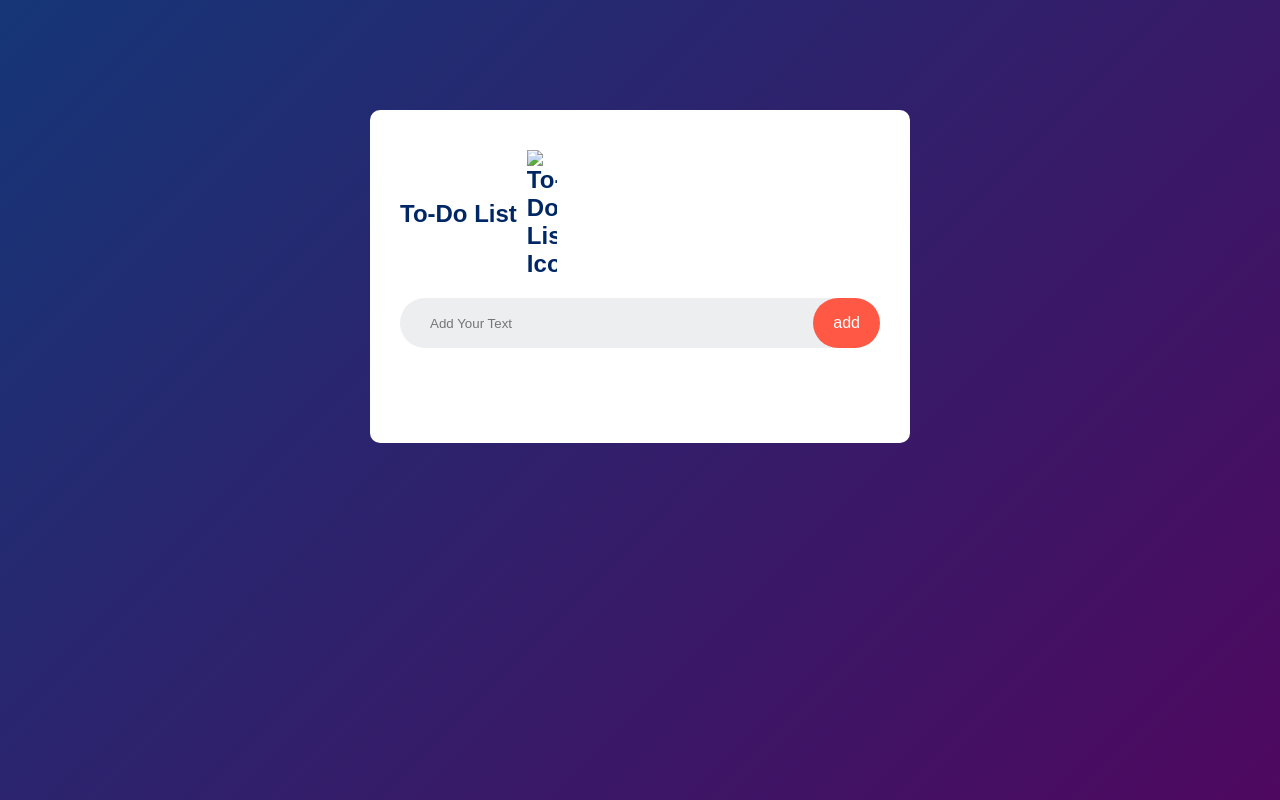
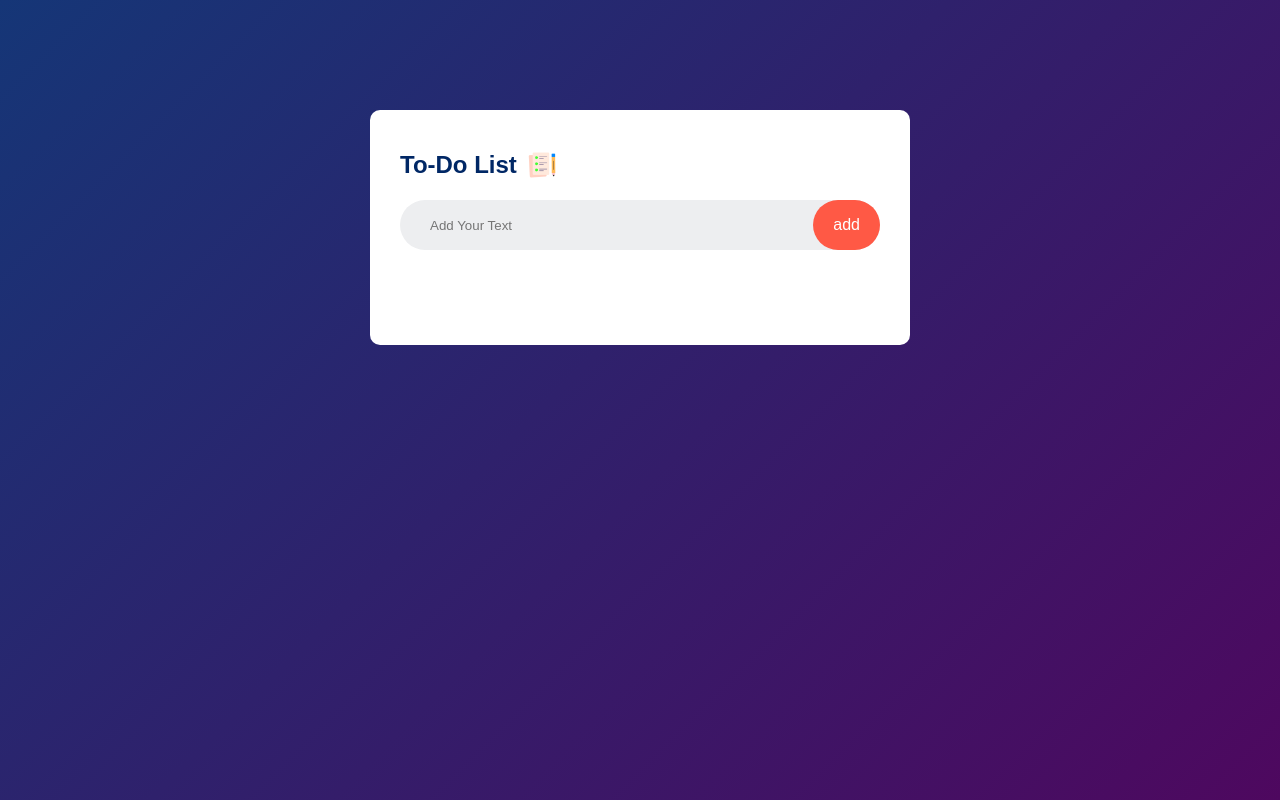
Before and after one commit to kitty57/Todo-list-management, a plain HTML site: page index.html in a window 1280 px wide. Drawn offline with Linux system fonts and the light colour scheme.

Commit message:
Update index.html

```diff
--- a/index.html
+++ b/index.html
@@ -9,7 +9,7 @@
 <body>
     <div class="container">
         <div class="todo-app">
-            <h2>To-Do List<img src="images/icon.png" alt="To-Do List Icon" /> </h2>
+            <h2>To-Do List<img src="icon.png" alt="To-Do List Icon" /> </h2>
             <div class="row">
                 <input type="text" id="input-box" placeholder="Add Your Text">
                 <button onclick="addTask()">add</button>
```
